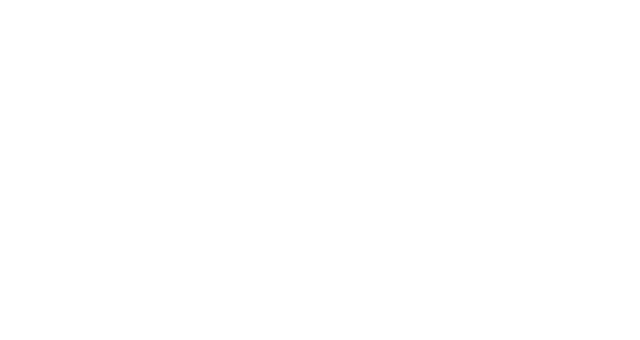
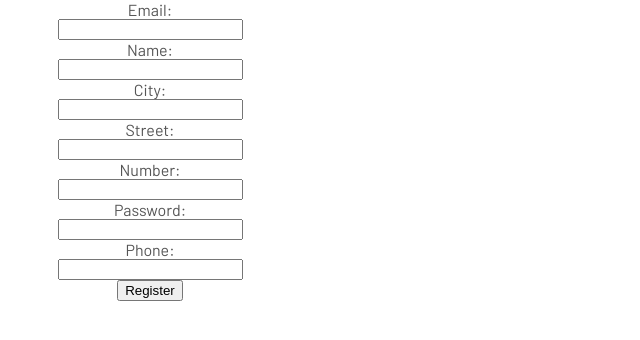
Before and after one commit to jesusp1490/Protectora-FrontEnd, a React (Create React App) app: page /register-protectora in a window 1280 px wide. Before the commit this address had no page. Shown: the top 340 px of the page, without its empty margins (0-640 px from the left). Built offline with nearby package versions, Linux system fonts and the light colour scheme.

Commit message:
protectoras

```diff
--- a/src/App.js
+++ b/src/App.js
@@ -7,6 +7,8 @@ import RegisterPet from './Pages/RegisterPet/RegisterPet';
 import './Styles/Main/styles.scss';
 import MasPage from './Pages/MasPage/MasPage';
 import UpdatePet from './Pages/UpdatePet/UpdatePet'
+import RegisterProtectora from './Pages/Protectoras/RegisterProtectora/RegisterProtectora';
+import LoginProtectora from './Pages/Protectoras/LoginProtectora/LoginProtectora';
 
 const App = () => {
   const isAuthenticated = true;
@@ -20,6 +22,8 @@ const App = () => {
             <Route path="/register-pet" element={<RegisterPet />}/>
             <Route path="/mas" element={<MasPage />} />
             <Route path="/update-pet/:petId" element={<UpdatePet />}/>
+            <Route path="/register-protectora" element={<RegisterProtectora/>}/>
+            <Route path="/login-protectora" element={<LoginProtectora/>}/>
         </Routes>
     </Router>
 );
--- /dev/null
+++ b/src/Pages/Protectoras/LoginProtectora/LoginProtectora.jsx
@@ -0,0 +1,94 @@
+import React, { useState } from 'react';
+import axios from 'axios';
+import { useNavigate, Link } from 'react-router-dom';
+
+const LoginProtectora = () => {
+    const [email, setEmail] = useState('');
+    const [password, setPassword] = useState('');
+    const [protectoraProfile, setProtectoraProfile] = useState(null);
+    const navigate = useNavigate();
+
+    const handleLogin = async (event) => {
+        event.preventDefault();
+
+        try {
+            const response = await axios.post('http://localhost:5055/protectoras/login', {
+                email,
+                password,
+            });
+
+            const data = response.data;
+
+            if (data.success) {
+                console.log('Datos de la protectora:', data.protectoraInfo);
+                console.log('foto de perfil', data.protectoraInfo.image);
+                console.log('Inicio de sesión exitoso');
+
+                const protectoraResponse = await axios.get(`http://localhost:5055/protectoras/${email}`);
+                const protectoraProfile = protectoraResponse.data;
+                console.log(protectoraProfile)
+
+                setProtectoraProfile(data.protectoraInfo);
+
+                localStorage.setItem('protectoraProfile', data.protectoraInfo.image);
+
+                navigate('/login');
+            } else {
+                console.error(data.message);
+                alert('El correo electrónico o la contraseña son incorrectos, inténtelo de nuevo.');
+            }
+        } catch (error) {
+            console.error('Error:', error);
+        }
+    };
+
+    return (
+        <div className='login-container'>
+
+            <img src='https://res.cloudinary.com/dizd9f3ky/image/upload/v1699728927/logo_drgic5.png' alt='Logo' />
+            <p>¡Hola! para continuar, inicia sesión o crea una cuenta</p>
+
+            <form onSubmit={handleLogin}>
+                <div className="inputbox">
+                    <ion-icon name="mail-outline"></ion-icon>
+                    <input
+                        type="email"
+                        name="email"
+                        value={email}
+                        onChange={(e) => setEmail(e.target.value)}
+                        required
+                        className="form-field"
+                    />
+                    <label htmlFor="" className="form-label">
+                        Email:
+                    </label>
+                </div>
+
+                <div className="inputbox">
+                    <ion-icon name="lock-closed-outline"></ion-icon>
+                    <input
+                        type="password"
+                        name="password"
+                        value={password}
+                        onChange={(e) => setPassword(e.target.value)}
+                        required
+                        className="form-field"
+                    />
+                    <label htmlFor="" className="form-label">
+                        Password:
+                    </label>
+                </div>
+
+                <p className='forgot'>¿Has olvidado tu contraseña?</p>
+
+                <button className='btn-login' type="submit">Iniciar Sesión</button>
+                <Link to="/register-protectora">
+                    <button className='btn-cuenta' type="button">Crear cuenta</button>
+                </Link>
+            </form>
+
+        </div>
+    );
+};
+
+export default LoginProtectora;
--- /dev/null
+++ b/src/Pages/Protectoras/RegisterProtectora/RegisterProtectora.jsx
@@ -0,0 +1,87 @@
+import React, { useState } from 'react';
+import { useNavigate } from 'react-router-dom';
+import axios from 'axios';
+
+const RegisterProtectora = () => {
+    const [formData, setFormData] = useState({
+        email: '',
+        name: '',
+        address: {
+          city: '',
+          street: '',
+          number: ''
+        },
+        password: '',
+        phone: ''
+      });
+
+      const navigate = useNavigate();
+
+      const handleChange = (e) => {
+        const { name, value } = e.target;
+        setFormData((prevData) => ({
+          ...prevData,
+          [name]: value
+        }));
+      };
+
+      const handleAddressChange = (e) => {
+        const { name, value } = e.target;
+        setFormData((prevData) => ({
+          ...prevData,
+          address: {
+            ...prevData.address,
+            [name]: value
+          }
+        }));
+      };
+
+      const handleSubmit = async (e) => {
+        e.preventDefault();
+        try {
+        const response = await axios.post('http://localhost:5055/protectoras/register', formData);
+
+        const data = response.data
+        if (data.success) {
+            console.log('Registro exitoso');
+            navigate('/login-protectora');
+        } else {
+            console.error(data.message);
+            alert('El registro ha fallado. Asegúrate de que todos los campos estén llenos correctamente.');
+        }
+    } catch (error) {
+        console.error('Error during registration:', error);
+        alert('Hubo un error durante el registro');
+    }
+        console.log('Form data submitted:', formData);
+      };
+
+      return (
+        <form onSubmit={handleSubmit}>
+          <label>Email:</label>
+          <input type="text" name="email" value={formData.email} onChange={handleChange} required />
+
+          <label>Name:</label>
+          <input type="text" name="name" value={formData.name} onChange={handleChange} required />
+
+          <label>City:</label>
+          <input type="text" name="city" value={formData.address.city} onChange={handleAddressChange} />
+
+          <label>Street:</label>
+          <input type="text" name="street" value={formData.address.street} onChange={handleAddressChange} />
+
+          <label>Number:</label>
+          <input type="number" name="number" value={formData.address.number} onChange={handleAddressChange} />
+
+          <label>Password:</label>
+          <input type="password" name="password" value={formData.password} onChange={handleChange} required />
+
+          <label>Phone:</label>
+          <input type="tel" name="phone" value={formData.phone} onChange={handleChange} required />
+
+          <button type="submit">Register</button>
+        </form>
+      );
+    };
+
+export default RegisterProtectora;
```
Also changed, not shown: src/Pages/Protectoras/ProfileProtectora/ProfileProtectora.jsx (added).
